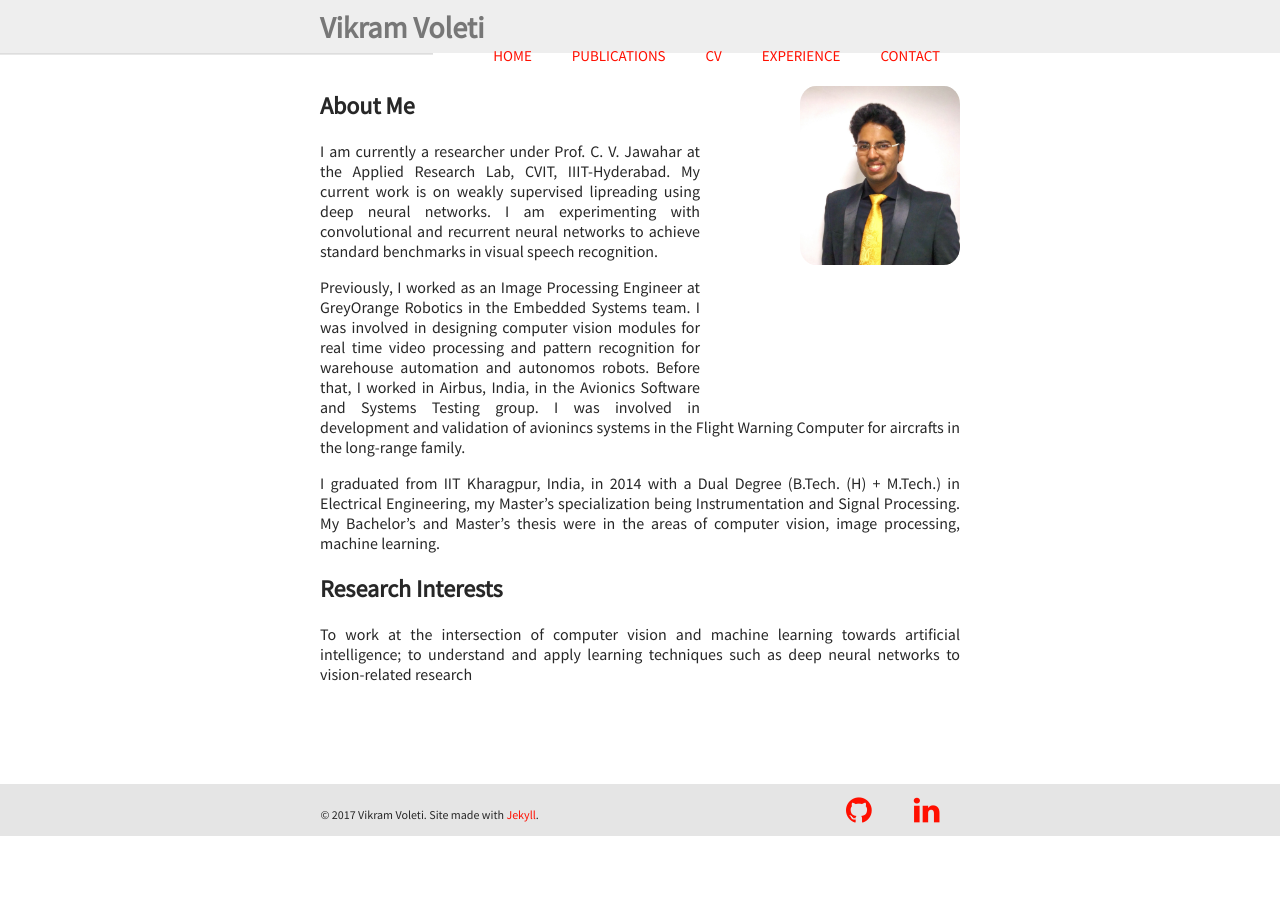
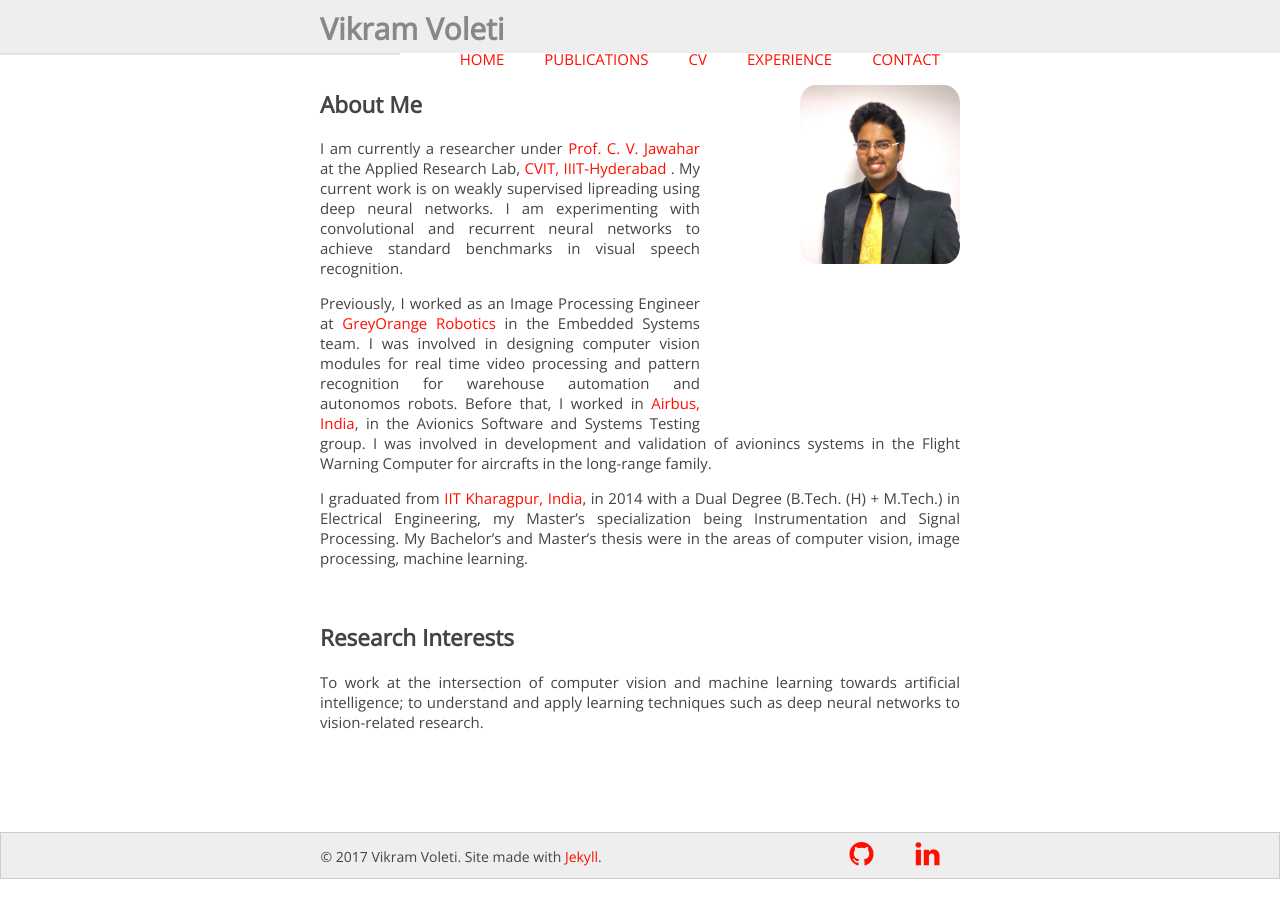
Before and after one commit to voletiv/voletiv.github.io, a Jekyll site: the page built from _pages/index.md, in a window 1280 px wide. Built offline with Jekyll 4.4.1, drawn with Linux system fonts in a browser that asks for light colours; nearby versions of some CDN libraries.

Commit message:
Optimizing for Open Sans
Former-commit-id: b6c37130f93986742692d85d97d0db6b78a9c2dc

```diff
--- a/_includes/head.html
+++ b/_includes/head.html
@@ -10,6 +10,6 @@
   <link rel="canonical" href="{{ page.url | replace:'index.html','' | prepend: site.baseurl | prepend: site.url }}">
   <link rel="shortcut icon" type ="image/x-icon" href="{{ site.url }}{{ site.baseurl }}/images/favicon.ico">
   <link rel="stylesheet" href="//maxcdn.bootstrapcdn.com/font-awesome/4.7.0/css/font-awesome.min.css">
-  <link href="https://fonts.googleapis.com/css?family=Ubuntu|Source+Sans+Pro" rel="stylesheet">
+  <link href="https://fonts.googleapis.com/css?family=Open+Sans" rel="stylesheet">
 
 </head>
--- a/_pages/index.md
+++ b/_pages/index.md
@@ -9,13 +9,15 @@ permalink: /
 
 ## About Me
 
-I am currently a researcher under Prof. C. V. Jawahar at the Applied Research Lab, CVIT, IIIT-Hyderabad. My current work is on weakly supervised lipreading using deep neural networks. I am experimenting with convolutional and recurrent neural networks to achieve standard benchmarks in visual speech recognition.
+I am currently a researcher under [Prof. C. V. Jawahar](https://faculty.iiit.ac.in/~jawahar/){:target="_blank"} at the Applied Research Lab, [CVIT, IIIT-Hyderabad](https://cvit.iiit.ac.in){:target="_blank"} . My current work is on weakly supervised lipreading using deep neural networks. I am experimenting with convolutional and recurrent neural networks to achieve standard benchmarks in visual speech recognition.
 
-Previously, I worked as an Image Processing Engineer at GreyOrange Robotics in the Embedded Systems team. I was involved in designing computer vision modules for real time video processing and pattern recognition for warehouse automation and autonomos robots. Before that, I worked in Airbus, India, in the Avionics Software and Systems Testing group. I was involved in development and validation of avionincs systems in the Flight Warning Computer for aircrafts in the long-range family.
+Previously, I worked as an Image Processing Engineer at [GreyOrange Robotics](http://www.greyorange.com/){:target="_blank"} in the Embedded Systems team. I was involved in designing computer vision modules for real time video processing and pattern recognition for warehouse automation and autonomos robots. Before that, I worked in [Airbus, India](http://www.airbus.com/){:target="_blank"}, in the Avionics Software and Systems Testing group. I was involved in development and validation of avionincs systems in the Flight Warning Computer for aircrafts in the long-range family.
 
-I graduated from IIT Kharagpur, India, in 2014 with a Dual Degree (B.Tech. (H) + M.Tech.) in Electrical Engineering, my Master's specialization being Instrumentation and Signal Processing. My Bachelor's and Master's thesis were in the areas of computer vision, image processing, machine learning.
+I graduated from [IIT Kharagpur, India](http://www.iitkgp.ac.in/){:target="_blank"}, in 2014 with a Dual Degree (B.Tech. (H) + M.Tech.) in Electrical Engineering, my Master's specialization being Instrumentation and Signal Processing. My Bachelor's and Master's thesis were in the areas of computer vision, image processing, machine learning.
+
+<br />
 
 ## Research Interests
 
 To work at the intersection of computer vision and machine learning towards artificial intelligence; to
-understand and apply learning techniques such as deep neural networks to vision-related research
+understand and apply learning techniques such as deep neural networks to vision-related research.
--- a/_sass/_style.scss
+++ b/_sass/_style.scss
@@ -18,10 +18,10 @@ header {
 
 body {
     margin: 0;
-    font-family: "Source Sans Pro", Arial, sans-serif;
+    font-family: "Open Sans", Arial, sans-serif;
     // font-weight: light;
-    font-size: 16px;
-    color: #272727;
+    font-size: $body-font-size;
+    color: #444444;
     height: 100%;
 }
 
@@ -72,9 +72,10 @@ p {
 }
 
 #author-name {
-    font-size: 30px;
+    font-size: $author-font-size;
     font-weight: bold;
-    color: #777777;
+    color: #888888;
+    // text-shadow: 2px 2px #ffffff;
     // display: inline-block;
     margin: -10px 0px 0px 0px;
 }
@@ -86,7 +87,6 @@ p {
     padding: 20px 0px 15px 0px;
 }
 .navbar-ul {
-    font-size: 15px;
     display: inline-block;
     margin: 0;
 }
@@ -129,9 +129,9 @@ p {
     min-height: 20px;
     width: 100%;
     padding: 20px;
-    margin-bottom: 20px;
+    margin-bottom: 30px;
     background-color: #ffffff;
-    border: 1px solid darken(#ffffff, 20%);
+    border: 1px solid darken(#ffffff, 30%);
     blockquote {
         border-color: #ddd;
         border-color: rgba(0,0,0,.15);
@@ -139,8 +139,8 @@ p {
 }
 
 .publication-title {
+    font-size: $publication-title-font-size;
     font-weight: bold;
-    font-size: 15px;
     margin-bottom: 10px;
 }
 
@@ -156,7 +156,7 @@ p {
 }
 
 .publication-text {
-    margin-left: 25%;
+    margin-left: 24%;
 }
 
 // .publication-links {
@@ -166,7 +166,7 @@ p {
 /* Social */
 
 .contact {
-    font-size: 15px;
+    font-size: $contact-font-size;
     line-height: 200%;
 }
 
@@ -178,21 +178,22 @@ p {
 /* Footer */
 
 .footer {
-    font-size: 12px;
+    font-size: $footer-font-size;
     /* Set the fixed height of the footer here */
     height: 20px;
     margin: 100px 0px 10px 0px;
-    border: 1px solid transparent;
+    border: 1px solid darken(#ffffff, 20%);
     // border-radius: 4px;
     // @include box-shadow(0 1px 1px rgba(0,0,0,.05));
-    padding: 10px 0px 20px 0px;
-    background-color: #e5e5e5;
-    border-top: 1px solid transparent;
+    padding: 0px 0px 25px 0px;
+    background-color: #eeeeee;
+    // border-top: 1px solid transparent;
 }
 
 .footer i {
     font-size: 2em;
-    margin-left: 2px
+    padding-top: 7px;
+    margin-left: 2px;
 }
 
 /* Mobile */
@@ -203,7 +204,7 @@ p {
         transition: 0.3s ease all;
     }
     #author-name {
-        font-size: 20px;
+        font-size: $author-media-font-size;
         font-weight: bold;
     }
     .body-container {
@@ -216,7 +217,6 @@ p {
         padding: 20px 0px 0px 0px;
     }
     .nav-list {
-        font-size: 13px;
         // width: 30%;
         margin: 0px 0px 0px 20px;
         // background-color: #eeeeee;
--- a/_sass/vars.scss
+++ b/_sass/vars.scss
@@ -4,6 +4,12 @@
 
 $accent: #FF0F00;
 $image-size: 85px;
+$body-font-size: 15px;
+$publication-title-font-size: $body-font-size + 2;
+$author-font-size: 30px;
+$author-media-font-size: 21px;
+$contact-font-size: 17px;
+$footer-font-size: 14px;
 
 /*
  * Build Variables, don't touch
```
Also changed, not shown: images/publications/leuven_2013.png.
